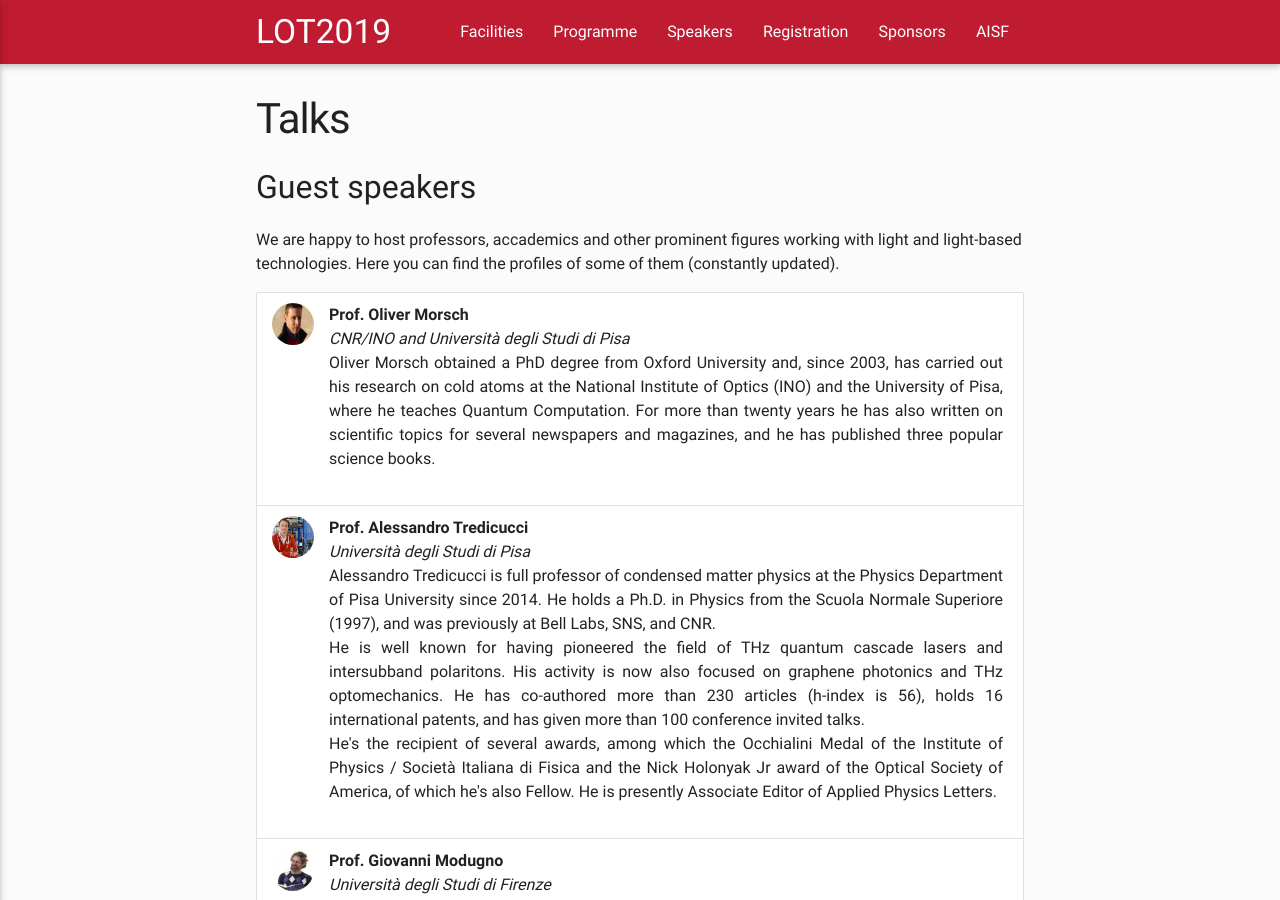
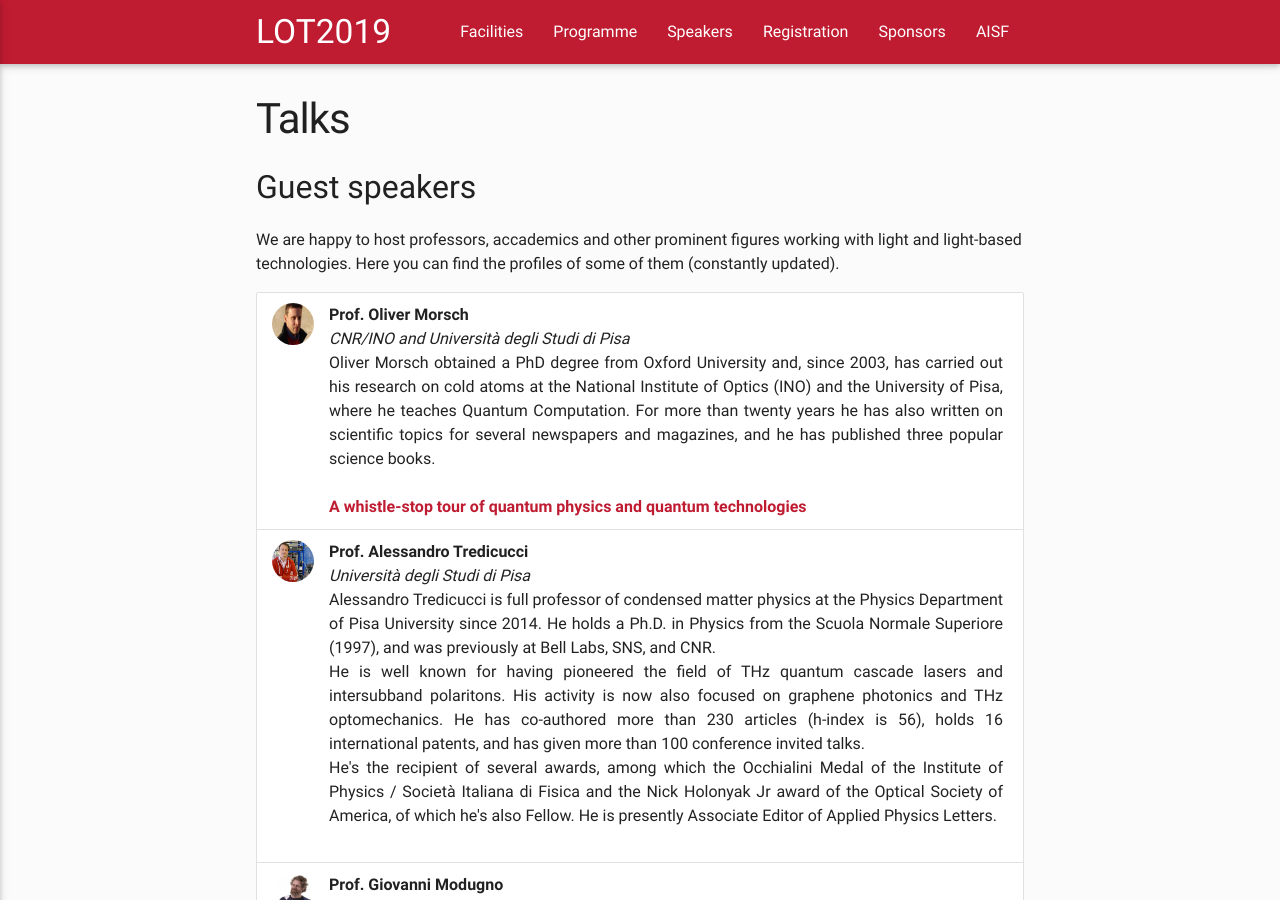
Before and after one commit to ai-sf/lot22, a Jekyll site: the page built from speaker.html, in a window 1280 px wide and 900 px high. Built offline with Jekyll 4.4.1, drawn with Linux system fonts in a browser that asks for light colours; nearby versions of some CDN libraries.

Commit message:
Update speaker.yml

```diff
--- a/_data/speaker.yml
+++ b/_data/speaker.yml
@@ -5,7 +5,7 @@ content:
   id: morsch
   uni: "CNR/INO and Università degli Studi di Pisa"
   img: "oliver_morsch.jpg"
-  title: ""
+  title: "A whistle-stop tour of quantum physics and quantum technologies"
   bio: "Oliver Morsch obtained a PhD degree from Oxford University and, since 2003, has carried out his research on cold atoms at the National
   Institute of Optics (INO) and the University of Pisa, where he teaches Quantum Computation. For more than twenty years he has also written on
   scientific topics for several newspapers and magazines, and he has published three popular science books."
```
